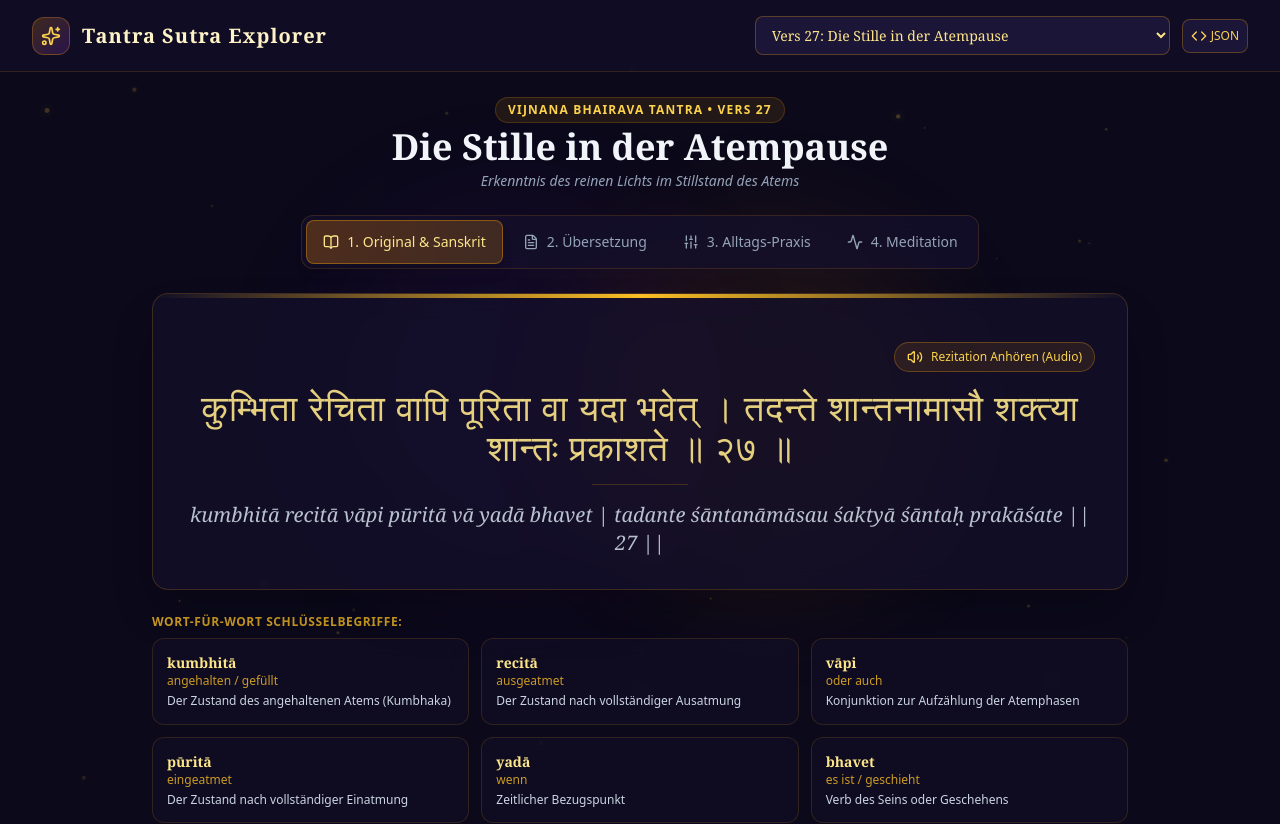
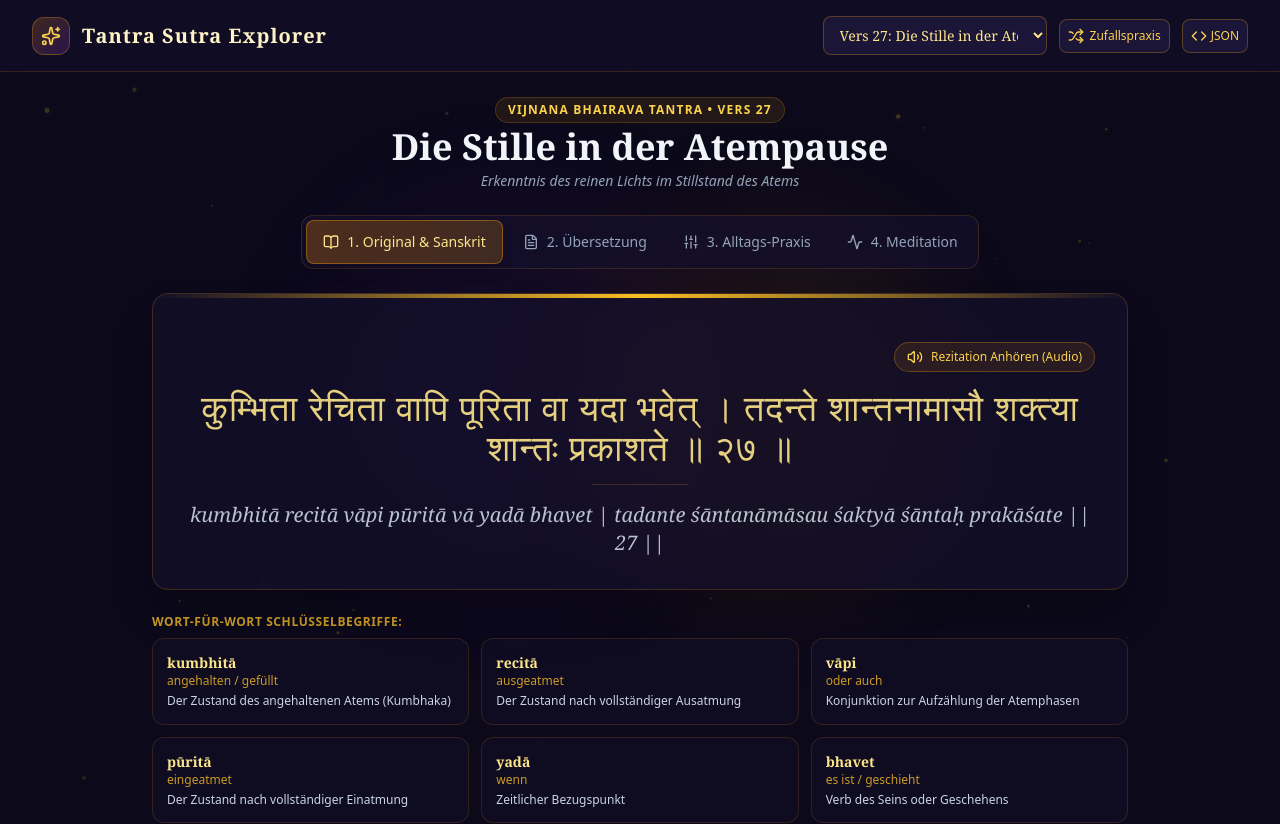
Before and after one commit to Tnxec2/tantra_sutra_explorer, a React (Create React App) app: page / in a window 1280 px wide. Shown: the top 824 px of the page. Built offline with nearby package versions, Linux system fonts and the light colour scheme.

Commit message:
random dailypractice

```diff
--- a/src/ui/components/Header.tsx
+++ b/src/ui/components/Header.tsx
@@ -1,6 +1,12 @@
-import { Code, Sparkles } from "lucide-react"
+import { useEffect, useState } from "react"
+import { Code, Shuffle, Sparkles, X } from "lucide-react"
+import { DailyPractice } from "../../model/DailyPractice"
 import { SUTRA } from "../../model/Sutra"
 
+type PracticeSelection = {
+    practice: DailyPractice
+    sutra: SUTRA
+}
 
 
 export const Header = ({ activeSutraId, handleSelectSutra, sutras, handleOpenEditor }:
@@ -10,7 +16,30 @@ export const Header = ({ activeSutraId, handleSelectSutra, sutras, handleOpenEdi
         handleSelectSutra: (id: string) => void,
         handleOpenEditor: () => void,
 }) => {
-    return <header className="relative z-20 w-full px-4 md:px-8 py-4 bg-[#14102b]/60
+    const [randomPractice, setRandomPractice] = useState<PracticeSelection | null>(null)
+
+    useEffect(() => {
+        if (!randomPractice) return
+
+        const handleKeyDown = (event: KeyboardEvent) => {
+            if (event.key === "Escape") setRandomPractice(null)
+        }
+
+        window.addEventListener("keydown", handleKeyDown)
+        return () => window.removeEventListener("keydown", handleKeyDown)
+    }, [randomPractice])
+
+    const showRandomPractice = () => {
+        const options = sutras.flatMap(sutra =>
+            (sutra.dailyPractices || []).map(practice => ({ practice, sutra }))
+        )
+        if (options.length === 0) return
+
+        setRandomPractice(options[Math.floor(Math.random() * options.length)])
+    }
+
+    return <>
+    <header className="relative z-20 w-full px-4 md:px-8 py-4 bg-[#14102b]/60
       backdrop-blur-md border-b border-amber-500/15 flex flex-col md:flex-row items-center
       justify-between gap-4">
         <div className="flex items-center space-x-3">
@@ -29,13 +58,13 @@ export const Header = ({ activeSutraId, handleSelectSutra, sutras, handleOpenEdi
         </div>
 
         {/* Sutra Selector Controls */}
-        <div className="flex items-center space-x-3 w-full md:w-auto justify-end">
+        <div className="flex items-center gap-2 sm:gap-3 w-full md:w-auto justify-end">
             <select
                 value={activeSutraId}
                 onChange={(e) => handleSelectSutra(e.target.value)}
                 className="bg-[#1b1537] text-amber-200 border border-amber-500/30
             rounded-lg px-3 py-2 text-sm font-serif focus:outline-none focus:border-amber-400
-            cursor-pointer w-full"
+            cursor-pointer min-w-0 flex-1 md:w-56 md:flex-none"
             >
                 {sutras.map(s => (
                     <option key={s.id} value={s.id}>
@@ -45,14 +74,90 @@ export const Header = ({ activeSutraId, handleSelectSutra, sutras, handleOpenEdi
             </select>
 
             <button
+                type="button"
+                onClick={showRandomPractice}
+                disabled={!sutras.some(sutra => sutra.dailyPractices?.length)}
+                title="Zufällige Alltagspraxis anzeigen"
+                aria-label="Zufällige Alltagspraxis anzeigen"
+                className="p-2 rounded-lg bg-[#1b1537] hover:bg-amber-500/20 border
+            border-amber-500/30 text-amber-300 transition-all flex items-center gap-1.5
+            text-xs shrink-0 disabled:opacity-40 disabled:cursor-not-allowed"
+            >
+                <Shuffle className="w-4 h-4" />
+                <span className="hidden sm:inline">Zufallspraxis</span>
+            </button>
+
+            <button
                 onClick={handleOpenEditor}
                 title="Sutra Data JSON bearbeiten"
+                aria-label="Sutra Data JSON bearbeiten"
                 className="p-2 rounded-lg bg-[#1b1537] hover:bg-amber-500/20 border
-            border-amber-500/30 text-amber-300 transition-all flex items-center space-x-1 text-xs"
+            border-amber-500/30 text-amber-300 transition-all flex items-center gap-1 text-xs shrink-0"
             >
                 <Code className="w-4 h-4" />
                 <span className="hidden sm:inline">JSON</span>
             </button>
         </div>
     </header>
+    {randomPractice && (
+        <div
+            className="fixed inset-0 z-50 flex items-center justify-center bg-black/75 backdrop-blur-sm p-4"
+            onMouseDown={event => {
+                if (event.target === event.currentTarget) setRandomPractice(null)
+            }}
+        >
+            <section
+                role="dialog"
+                aria-modal="true"
+                aria-labelledby="random-practice-title"
+                className="w-full max-w-lg max-h-[90vh] overflow-y-auto rounded-2xl border border-amber-500/30 bg-[#14102b] shadow-2xl"
+            >
+                <div className="flex items-center justify-between gap-4 border-b border-amber-500/20 bg-[#1b1537] p-4">
+                    <h2 id="random-practice-title" className="font-serif font-bold text-amber-100">
+                        Zufällige Alltagspraxis
+                    </h2>
+                    <button
+                        type="button"
+                        onClick={() => setRandomPractice(null)}
+                        aria-label="Modal schließen"
+                        className="rounded-lg p-2 text-slate-400 transition-colors hover:bg-slate-800 hover:text-slate-100"
+                    >
+                        <X className="h-5 w-5" />
+                    </button>
+                </div>
+                <div className="space-y-4 p-5">
+                    <h3 className="font-serif text-lg font-bold text-amber-200">
+                        {randomPractice.practice.title}
+                    </h3>
+                    <div className="rounded-lg border border-slate-800 bg-[#0b091a]/60 p-3 text-sm">
+                        <p className="mb-1 font-semibold text-amber-400">Situation</p>
+                        <p className="text-slate-300">{randomPractice.practice.situation}</p>
+                    </div>
+                    <div className="text-sm leading-relaxed text-slate-200">
+                        <p className="mb-1 font-semibold text-amber-300">Praxis</p>
+                        <p>{randomPractice.practice.practice}</p>
+                    </div>
+                    {randomPractice.practice.quote && (
+                        <p className="border-t border-slate-800 pt-3 font-serif text-sm italic text-slate-400">
+                            „{randomPractice.practice.quote}“
+                        </p>
+                    )}
+                    <div className="border-t border-amber-500/20 pt-4 text-sm">
+                        <span className="text-slate-400">Ursprungsutra: </span>
+                        <button
+                            type="button"
+                            onClick={() => {
+                                handleSelectSutra(randomPractice.sutra.id)
+                                setRandomPractice(null)
+                            }}
+                            className="font-medium text-amber-300 underline decoration-amber-500/50 underline-offset-4 hover:text-amber-100 focus-visible:outline focus-visible:outline-2 focus-visible:outline-amber-400"
+                        >
+                            {randomPractice.sutra.chapter} • {randomPractice.sutra.verseNum}: {randomPractice.sutra.title}
+                        </button>
+                    </div>
+                </div>
+            </section>
+        </div>
+    )}
+    </>
 }
```
